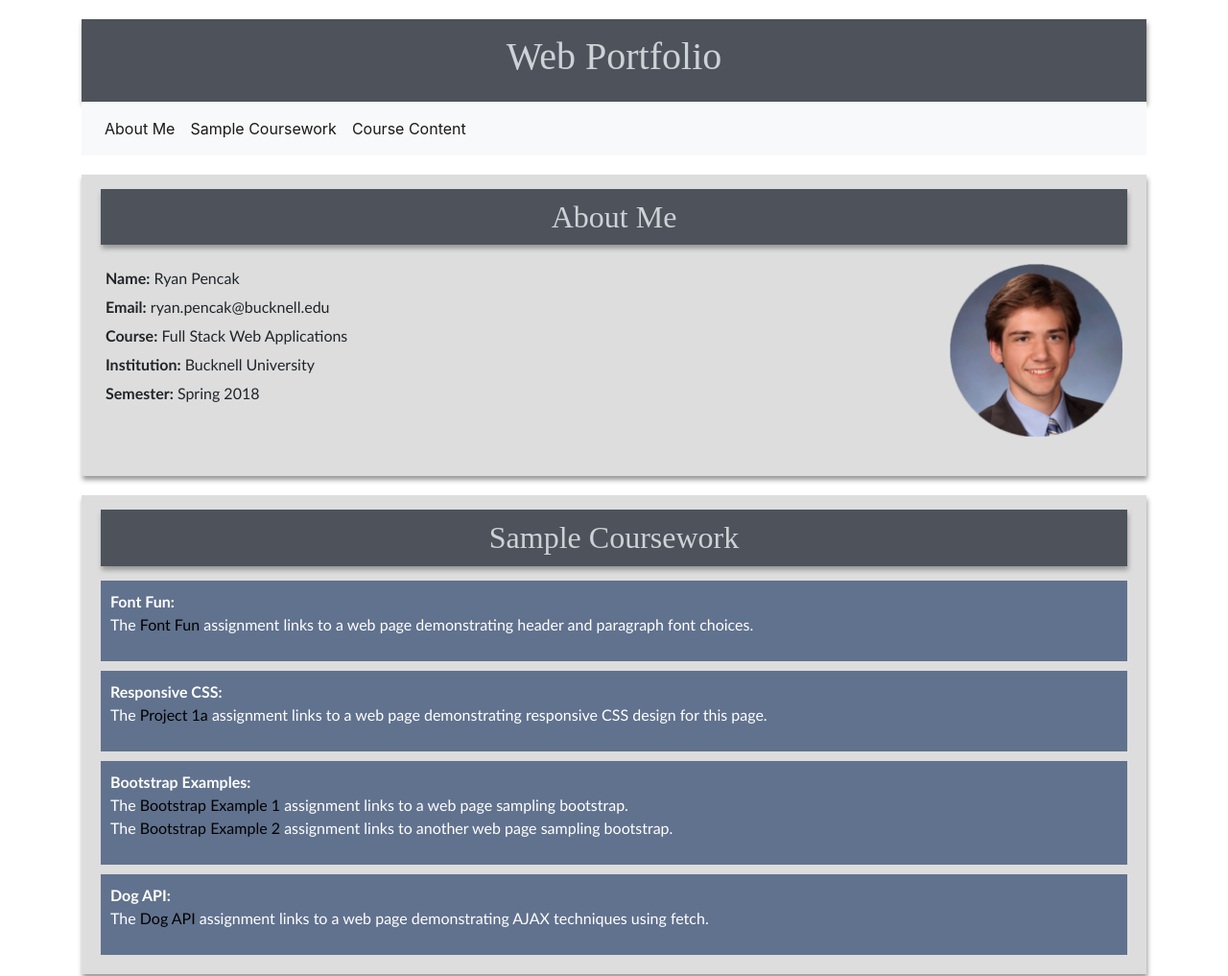
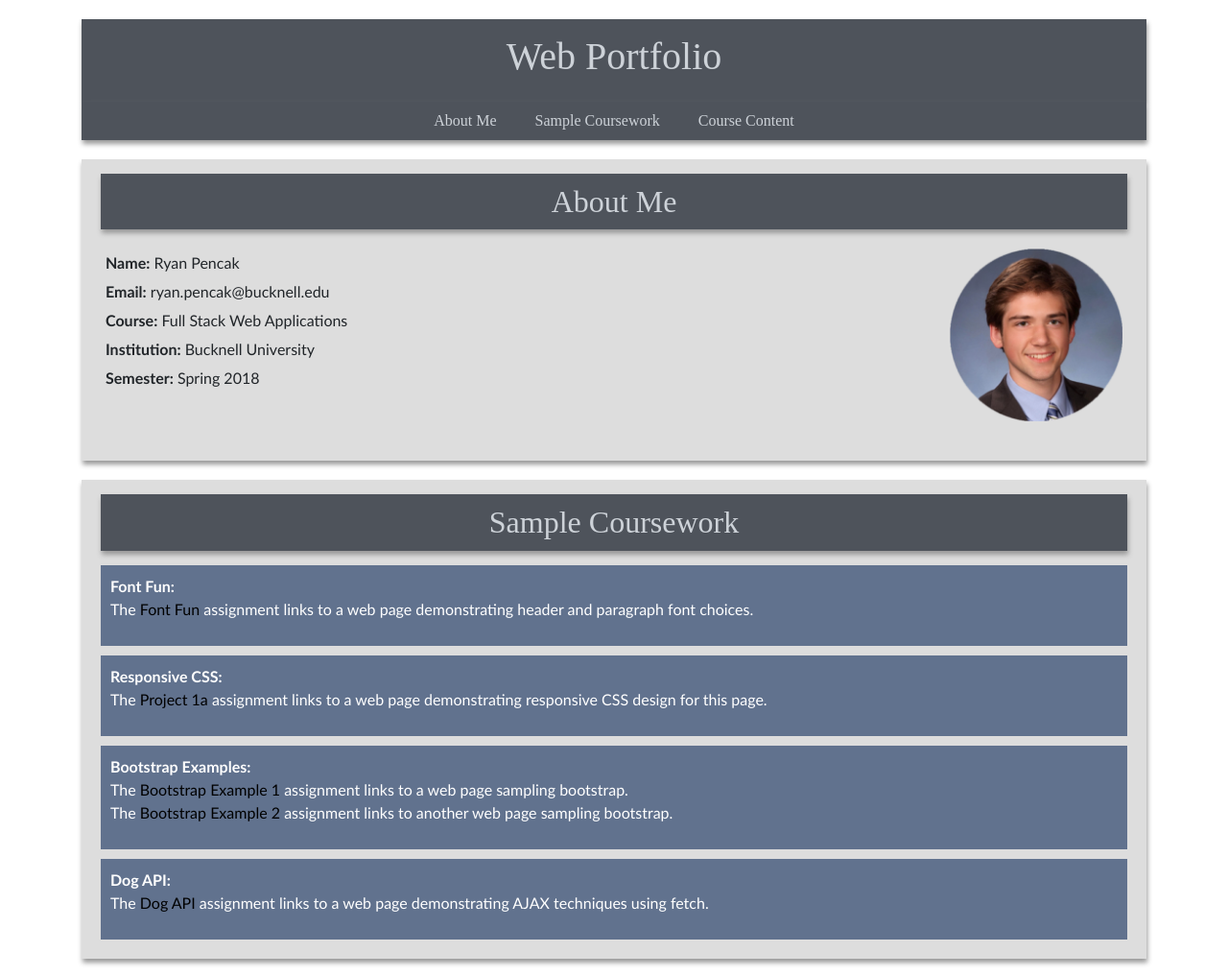
Before and after one commit to RyanPencak/WebApps, a plain HTML site: page index.html in a window 1280 px wide. Shown: the top 1017 px of the page at 96% size. Drawn offline with nearby package versions, Linux system fonts and the light colour scheme; a web font is replaced by a local one.

Commit message:
navbar correction

```diff
--- a/css/styles.css
+++ b/css/styles.css
@@ -27,7 +27,22 @@
   margin-top: 20px;
   font-family: "Didot";
   text-align: center;
-  flex: auto;
+}
+
+.navbar {
+  display: flex;
+  flex-direction: row;
+  justify-content: center;
+  align-items: center;
+  background-color: #4e535b !important;
+  box-shadow: 1px 4px 5px #999;
+  font-family: "Didot";
+  text-align: center;
+}
+
+.navbar-light .navbar-nav .active>.nav-link, .navbar-light .navbar-nav .nav-link.active, .navbar-light .navbar-nav .nav-link.show, .navbar-light .navbar-nav .show>.nav-link {
+  color: #cdd2d8;
+  padding: 0 20px 0 20px;
 }
 
 /* Fronts for headers and paragraphs */
```
Also changed, not shown: 1 other file.
